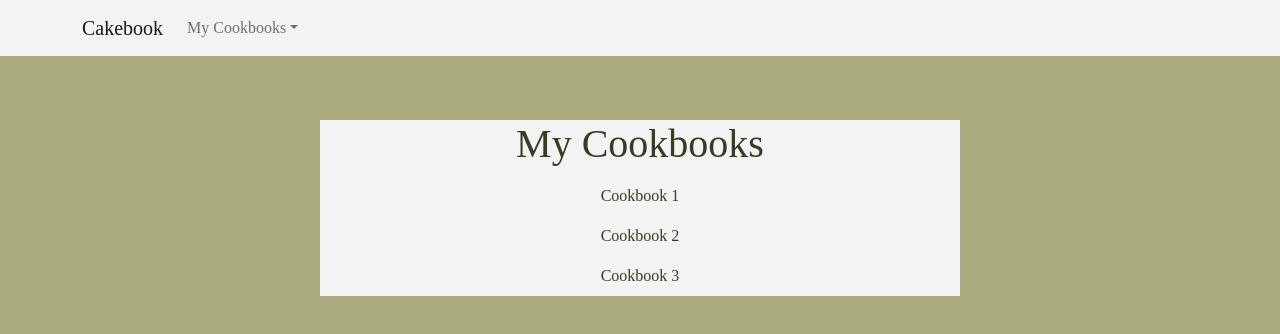
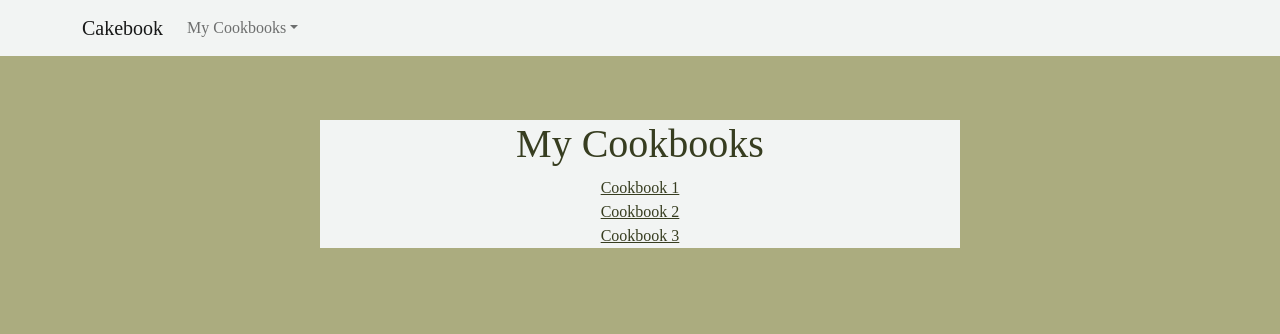
Before and after one commit to okasten-depaul/cakebook-frontend, a React (Create React App) app: page /cookbooks in a window 1280 px wide. Shown: the top 334 px of the page. Built offline with nearby package versions, Linux system fonts and the light colour scheme.

Commit message:
fix routing

```diff
--- a/src/Cookbooks.js
+++ b/src/Cookbooks.js
@@ -4,7 +4,7 @@ import * as cookbooksAPI from "./api/cookbook";
 
 const createCookbooksList =() => {
   const cookbooks = cookbooksAPI.getCookbooks();
-  return cookbooks.map(cookbook => <Nav.Link to={`/${cookbook.id}`} className="centerItem" key={cookbook.id}>{cookbook.name}</Nav.Link>)
+  return cookbooks.map(cookbook => <a href={`${cookbook.id}`} className="centerItem" key={cookbook.id}>{cookbook.name}</a>)
 }
 
 function Cookbooks() {
--- a/src/components/Header.js
+++ b/src/components/Header.js
@@ -8,7 +8,7 @@ import * as cookbooksAPI from "../api/cookbook";
 const cookbookDropdownItems = () => {
 
   const cookbooks = cookbooksAPI.getCookbooks();
-  const dropdownItems = cookbooks.map(cookbook => <NavDropdown.Item key={cookbook.id} href={`cookbooks/${cookbook.id}`}>{cookbook.name}</NavDropdown.Item>);
+  const dropdownItems = cookbooks.map(cookbook => <NavDropdown.Item key={cookbook.id} href={`/cookbooks/${cookbook.id}`}>{cookbook.name}</NavDropdown.Item>);
 
   dropdownItems.push(
     [
--- a/src/custom.scss
+++ b/src/custom.scss
@@ -53,6 +53,6 @@ $font-family-sans-serif: Mate;
     text-align: center;
 }
 
-.nav-link {
+a {
     color: #373D20;
 }
--- a/src/index.js
+++ b/src/index.js
@@ -16,8 +16,8 @@ root.render(
   <BrowserRouter>
     <Routes>
       <Route path="/" element={<App />}>
-        <Route path="cookbooks" element={<Cookbooks />}>
-          <Route path="cookbooks/:cookbookId" element={<Cookbook />}/>
+        <Route path="/cookbooks" element={<Cookbooks />}>
+          <Route path=":id" element={<Cookbook />}/>
         </Route>
       </Route>
     </Routes>
```
